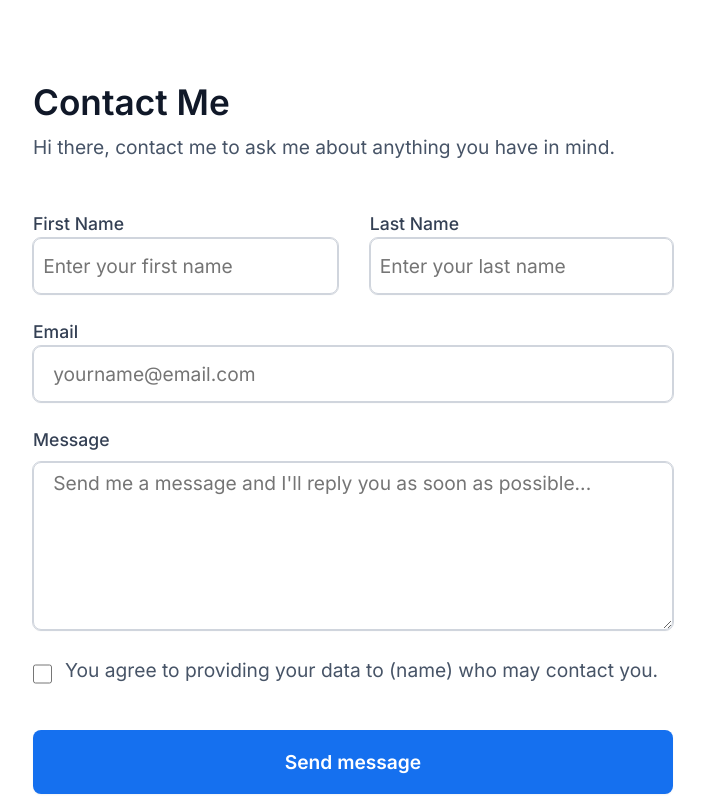
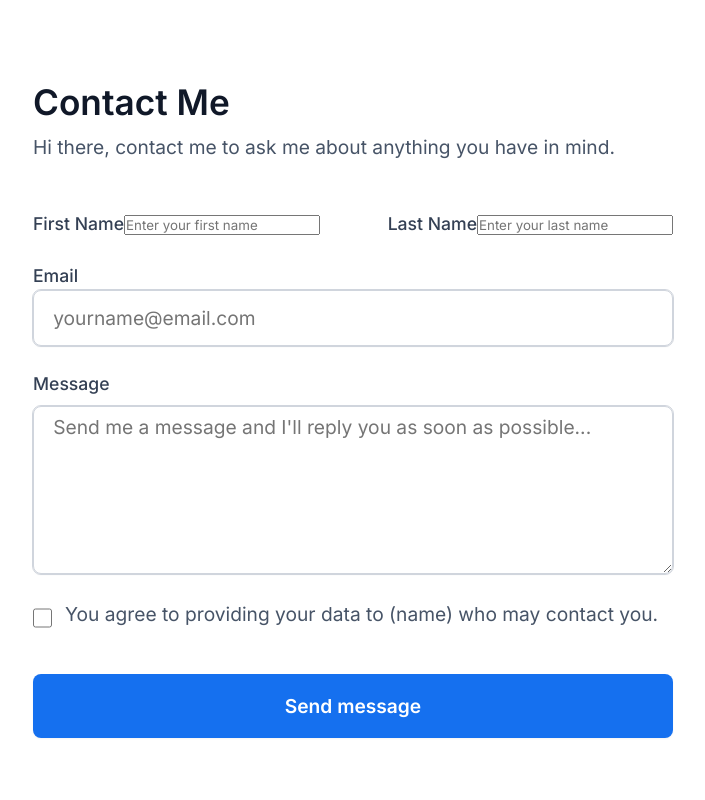
Before and after one commit to Jozz77/Linktree--HNG, a React (Create React App) app in the folder linktree/: page /contact in a window 1280 px wide. Shown: the top 800 px of the page, without its empty margins (287-992 px from the left). Built offline with nearby package versions, Linux system fonts and the light colour scheme.

Commit message:
Feature: change the ids to the correct ids names

```diff
--- a/linktree/src/Contact.js
+++ b/linktree/src/Contact.js
@@ -19,11 +19,11 @@ export default function
                 <div className='first-inputs'>
                     <div>
                         <label>First Name</label>
-                        <input type="text" placeholder='Enter your first name' id='first-name' required />
+                        <input type="text" placeholder='Enter your first name' id='first_name' required />
                     </div>
                     <div className='last-name'>
                         <label>Last Name</label>
-                        <input type="text" placeholder='Enter your last name' id='last-name' required />
+                        <input type="text" placeholder='Enter your last name' id='last_name' required />
                     </div>
                 </div>
 
```
